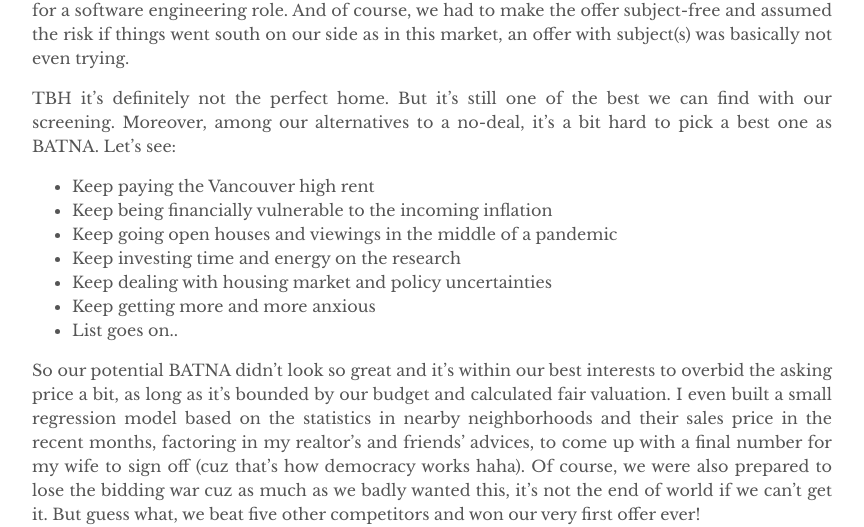
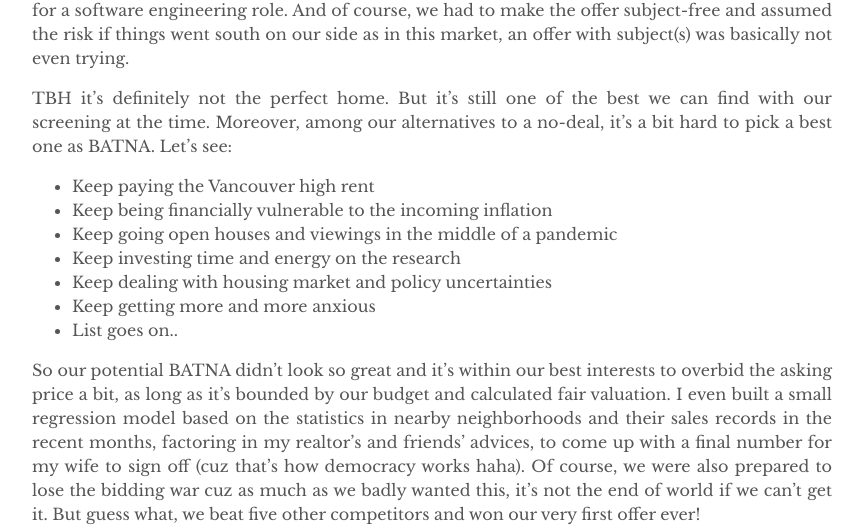
Before and after one commit to yuexiaofeng/yuexiaofeng.github.io, a Jekyll site: the page built from _posts/2021-08-29-batna.md, in a window 1280 px wide and 900 px high, scrolled down 4803 px. Shown: the part 172-699 px from the top of the window, without its empty margins (208-1072 px from the left). Built offline with Jekyll 4.4.1, drawn with Linux system fonts in a browser that asks for light colours.

Commit message:
updated batna

```diff
--- a/_posts/2021-08-29-batna.md
+++ b/_posts/2021-08-29-batna.md
@@ -62,7 +62,7 @@ There are a few popular traditional bidding/auction types[^fn3]:
 
 I personally favor the 4th one, cuz it's within every stakeholder's interests and may reflect the true valuation of the buyers - well I stand corrected, sellers may not like it :). Unfortunately in reality, sellers are using more a variant of the 3rd type. It's a sealed bid, but sellers are not obligated to go with the highest offer whatsoever. While the dollar amount surely carries the heaviest weight, they could also factor in offer's subjects (to financing/inspections, etc), or any other personal preferences. Therefore, as an old-school guy, I even asked my realtor to include a cover letter in our offer documents - but I think it's pretty much as ~~useless~~ useful as a cover letter in job hunting for a software engineering role. And of course, we had to make the offer subject-free and assumed the risk if things went south on our side as in this market, an offer with subject(s) was basically not even trying.
 
-TBH it's definitely not the perfect home. But it's still one of the best we can find with our screening. Moreover, among our alternatives to a no-deal, it's a bit hard to pick a best one as BATNA. Let's see:
+TBH it's definitely not the perfect home. But it's still one of the best we can find with our screening at the time. Moreover, among our alternatives to a no-deal, it's a bit hard to pick a best one as BATNA. Let's see:
 
 * Keep paying the Vancouver high rent
 * Keep being financially vulnerable to the incoming inflation
@@ -72,7 +72,7 @@ TBH it's definitely not the perfect home. But it's still one of the best we can
 * Keep getting more and more anxious
 * List goes on..
 
-So our potential BATNA didn't look so great and it's within our best interests to overbid the asking price a bit, as long as it's bounded by our budget and calculated fair valuation. I even built a small regression model based on the statistics in nearby neighborhoods and their sales price in the recent months, factoring in my realtor's and friends' advices, to come up with a final number for my wife to sign off (cuz that's how democracy works haha). Of course, we were also prepared to lose the bidding war cuz as much as we badly wanted this, it's not the end of world if we can't get it. But guess what, we beat five other competitors and won our very first offer ever!
+So our potential BATNA didn't look so great and it's within our best interests to overbid the asking price a bit, as long as it's bounded by our budget and calculated fair valuation. I even built a small regression model based on the statistics in nearby neighborhoods and their sales records in the recent months, factoring in my realtor's and friends' advices, to come up with a final number for my wife to sign off (cuz that's how democracy works haha). Of course, we were also prepared to lose the bidding war cuz as much as we badly wanted this, it's not the end of world if we can't get it. But guess what, we beat five other competitors and won our very first offer ever!
 
 As a little caveat, banks actually appraise the property after you won an offer to make sure they have enough collateral. Say they promised you a potential borrowing power of 5 million (I'm not saying that's what I got), it doesn't necessarily mean they'll just max it out for you for any given properties. If you offered 5 million for a home, but their appraisal said it's only worth 4.5, then they can only commit to the financing calculations based on theirs not yours (so it's actually even less than 4.5 after deducting your required down payment). In this hypothetical case, you would have to figure out how to bridge the gap of this extra 500K without your bank's support cuz the two valuations diverged - of course, that's not the kind of the problem you'll have if you've got enough cash. As such, banks' post-offering appraisal is usually a good grader of this guessing game that's called offer making. Not to brag or anything, but my bank's appraisal was very much less than 1% short from what we offered. Hmm, maybe I should start a consulting business to sell my pricing strategies to home buyers!
 
```
